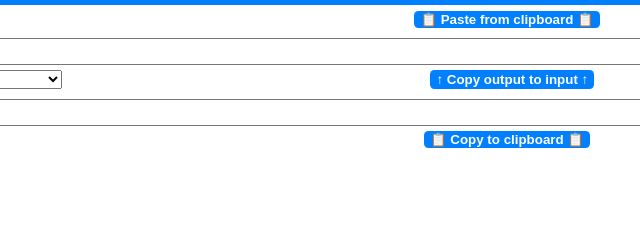
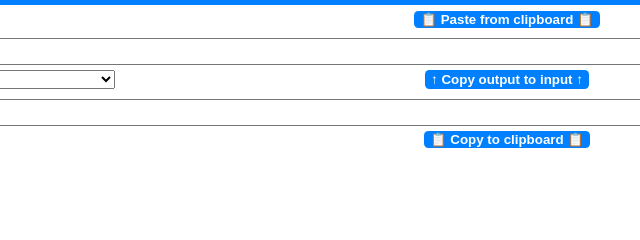
Before and after one commit to Ailete619/Ailete619.github.io, a plain HTML site: page case-shifter.html in a window 1280 px wide. Shown: the part 130-370 px from the top of the page, 133-773 px from the left. Drawn offline with Linux system fonts and the light colour scheme.

Commit message:
fixed case shifter from conversion function

```diff
--- a/case-shifter.html
+++ b/case-shifter.html
@@ -36,7 +36,7 @@
 			}
 
 			ul > li > select {
-				width: 8em;
+				width: 12em;
 			}
 
 			ul > li > input {
@@ -49,7 +49,7 @@
 				flex-direction: row;
 				flex-grow: 2;
 				justify-content: center;
-				margin-right: 10em;
+				margin-right: 14em;
 			}
 		</style>
 	</head>
--- a/js/case-shifter.js
+++ b/js/case-shifter.js
@@ -168,7 +168,7 @@ const From = {
 	'all caps kebab': function(string) {
 		return string.toLowerCase().split('-');
 	},
-	'all caps snake': function() {
+	'all caps snake': function(string) {
 		return string.toLowerCase().split('_');
 	},
 	camel: function(string) {
```
